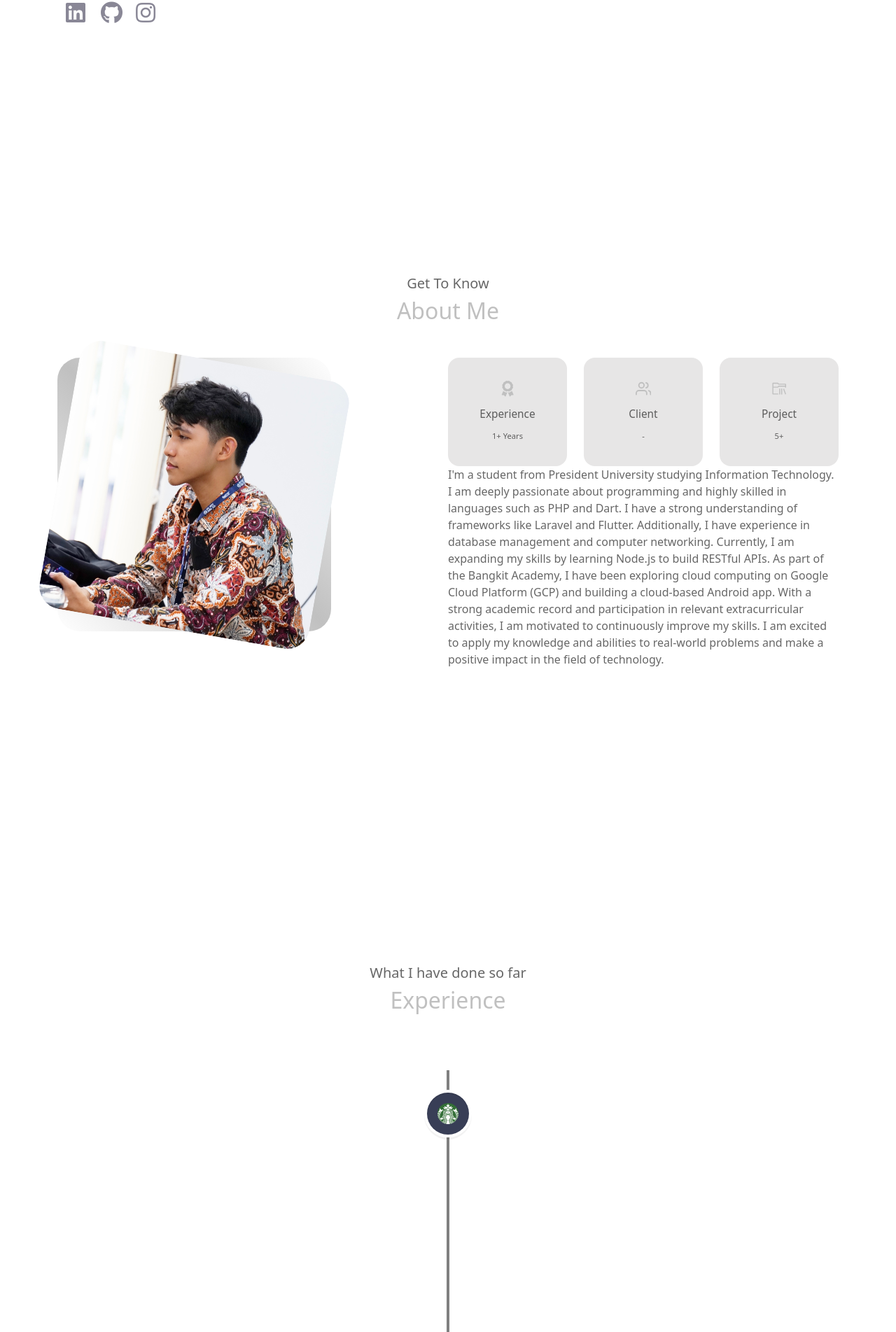
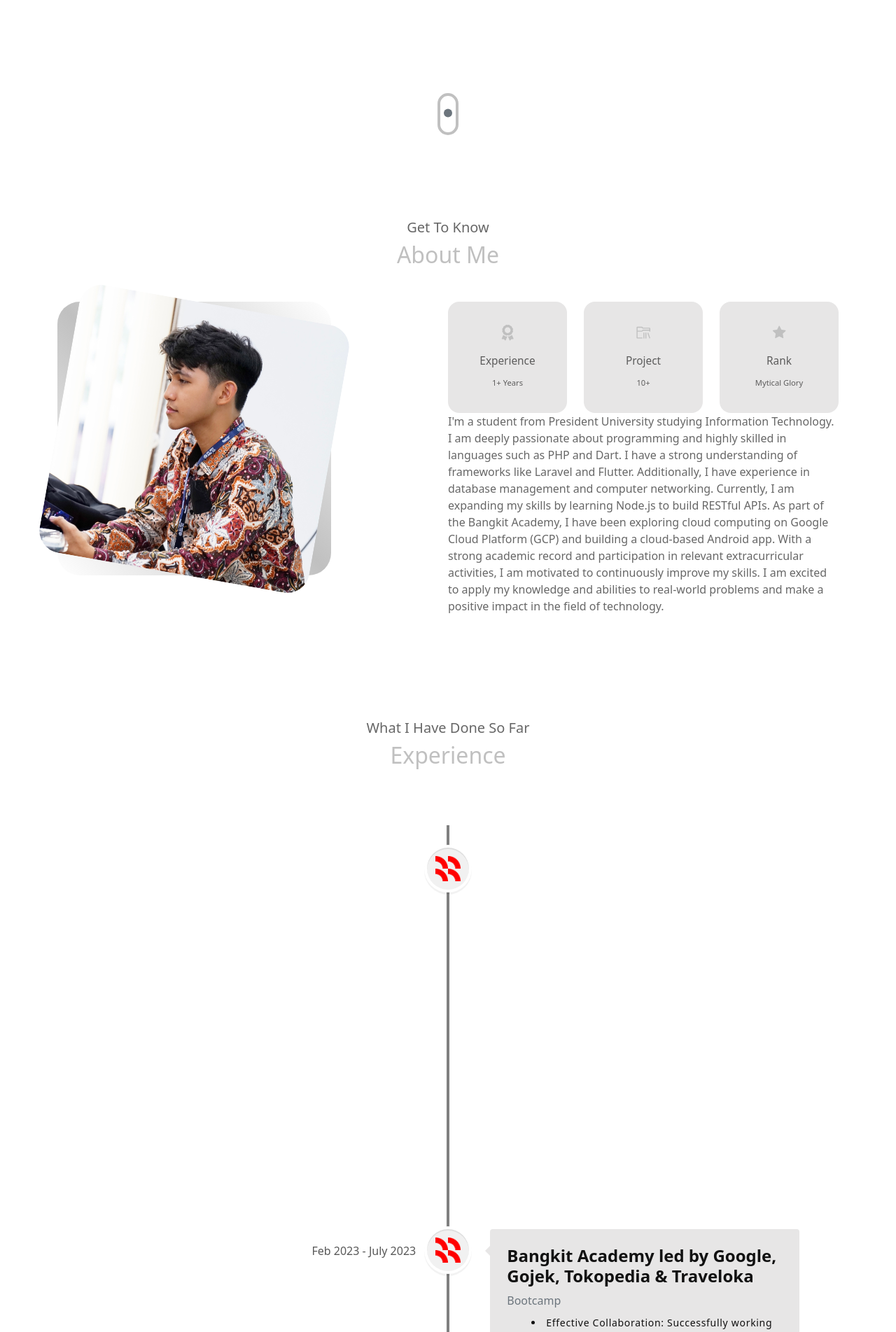
Before and after one commit to manansaipi/manansaipii, a React (Create React App) app: page / in a window 1280 px wide. Shown: the part 567-2470 px from the top of the page at 70% size. Built offline with nearby package versions, Linux system fonts and the light colour scheme.

Commit message:
update animated

```diff
--- a/src/components/about/about.css
+++ b/src/components/about/about.css
@@ -1,3 +1,6 @@
+.about {
+    margin-top: -200px;
+}
 .about__container {
     display: grid;
     grid-template-columns: 35% 50%;
@@ -67,6 +70,9 @@
 /* MEDIA QUERY(MEDIUM) */
 
 @media screen and (max-width: 1024px) {
+    .about {
+        margin-top: -170px;
+    }
     .about__container {
         grid-template-columns: 1fr;
         gap: 0;
@@ -83,6 +89,9 @@
 /* MEDIA QUERY(SMALL) */
 
 @media screen and (max-width: 600px) {
+    .about {
+        margin-top: -250px;
+    }
     .about__me{
         width: 65%;
         margin: 0 auto 3rem;
--- a/src/components/about/about.jsx
+++ b/src/components/about/about.jsx
@@ -1,53 +1,80 @@
 import React from 'react'
 import './about.css'
 import { FaAward } from 'react-icons/fa';
-import { FiUsers } from 'react-icons/fi';
+import { AiFillStar } from 'react-icons/ai';
 import { VscFolderLibrary } from 'react-icons/vsc';
 import ME from '../../assets/boben.png'
+import { motion } from 'framer-motion'
+import { SectionWrapper } from '../../hoc'
+import { fadeIn, textVariant, zoomIn } from '../../utils/motion'
+
+const cards = [
+  {
+    icon: <FaAward className='about__icon' />,
+    title: "Experience",
+    content: "1+ Years",
+  },
+  {
+    icon: <VscFolderLibrary className='about__icon' />,
+    title: "Project",
+    content: "10+",
+  },
+  {
+    icon: <AiFillStar className='about__icon' />,
+    title: "Rank",
+    content: "Mytical Glory",
+  },
+
+]
 
 const about = () => {
   return (
+    <>
+
+      <div className="about">
+        <motion.div  variants={textVariant()}>
           <section id='about'>
             <h5>Get To Know</h5>
             <h2>About Me</h2>
-
-      <div className="container about__container">
+          </section>
+        </motion.div>
+          <div className="container about__container" >
+        <motion.div variants={fadeIn("right","", 0.5, 0.75)}>
             <div className="about__me">
               <div className="about__me-image">
                 <img src={ME} alt="me" />
               </div>
             </div>
+          </motion.div>
 
           <div className="about__content">
             <div className="about__cards">
-            <article className='about__card'>
-              <FaAward className='about__icon' />
-              <h5>Experience</h5>
-              <small>1+ Years</small>
+              {cards.map((card, index) => (
+                <motion.div  variants={fadeIn("left","", index * 0.5, 0.75)}>
+                  <article className='about__card' key={index}>
+                    <div className="about__icon flex justify-center items-center mb-1">
+                      {card.icon}
+                    </div>
+                    <h5>{card.title}</h5>
+                    <small>{card.content}</small>
                   </article>
-            <article className='about__card'>
-              <FiUsers className='about__icon' />
-              <h5>Client</h5>
-              <small>-</small>
-            </article>
-            <article className='about__card'>
-              <VscFolderLibrary className='about__icon' />
-              <h5>Project</h5>
-              <small>5+</small>
-            </article>
+                </motion.div>
+              ))}
             </div>
-
+            <motion.div  variants={fadeIn("up","", 1, 0.75)}>
               <p>
                 I'm a student from President University studying Information Technology. I am deeply passionate about programming and highly skilled in languages such as PHP and Dart. I have a strong understanding of frameworks like Laravel and Flutter. Additionally, I have experience in database management and computer networking. Currently, I am expanding my skills by learning Node.js to build RESTful APIs. As part of the Bangkit Academy, I have been exploring cloud computing on Google Cloud Platform (GCP) and building a cloud-based Android app. With a strong academic record and participation in relevant extracurricular activities, I am motivated to continuously improve my skills. I am excited to apply my knowledge and abilities to real-world problems and make a positive impact in the field of technology.
               </p>
+            </motion.div>
+
+          </div>
         </div>
       </div>
 
 
-    </section>
 
-
+  </>
   )
 }
 
-export default about
+export default SectionWrapper(about, "about")
--- a/src/components/experience/experience.jsx
+++ b/src/components/experience/experience.jsx
@@ -1,6 +1,6 @@
 import React from 'react'
 import { VerticalTimeline, VerticalTimelineElement } from 'react-vertical-timeline-component'
-import { color, motion } from 'framer-motion'
+import { motion } from 'framer-motion'
 import 'react-vertical-timeline-component/style.min.css'
 import { styles } from '../../styles'
 import { experiences } from '../../constants'
@@ -10,8 +10,8 @@ import { SectionWrapper } from '../../hoc'
 
 const ExperienceCard = ({experiences}) => (
    <VerticalTimelineElement
-    contentStyle={{ background: '#111', color: '#fff' }}
-    contentArrowStyle={{ borderRight: '7px solid #232631'  }}
+      contentStyle={{ background: '#e7e6e6', color: '#111' }}
+      contentArrowStyle={{ borderRight: '7px solid #e7e6e6'  }}
       date={experiences.date}
       iconStyle={{ background: experiences.iconBg }}
       icon={
@@ -21,7 +21,7 @@ const ExperienceCard = ({experiences}) => (
       }
     >
     <div>
-      <h3 className="text-white text-[24px] font-bold">
+      <h3 className="text-grey text-[24px] font-bold">
          {experiences.title}
       </h3>
       <p className='text-secondary text-[16px] font-semibold' style={{ margin: 0 }}>{experiences.company_name}</p>
@@ -30,13 +30,12 @@ const ExperienceCard = ({experiences}) => (
       {experiences.points.map((point, index) => (
         <li
           key={`experiences-point-${index}`}
-          className='text-white-100 text-[14px] pl-1 tracking-wider'
+          className="text-grey-100 text-[14px] pl-1 tracking-wider"
         >
           {point}
         </li>
       ))}
     </ul>
-    {experiences.date}
   </VerticalTimelineElement>
 )
 
@@ -45,10 +44,11 @@ const Experience = () => {
     <>
     <motion.div variants={textVariant()}>
       <section id='Experience'>
-          <h5>What I have done so far</h5>
+          <h5>What I Have Done So Far</h5>
           <h2>Experience</h2>
       </section>
     </motion.div>
+    <div className="container">
         <div className='mt-20 flex flex-col'>
           <VerticalTimeline lineColor='gray'>
             {
@@ -58,7 +58,9 @@ const Experience = () => {
             }
           </VerticalTimeline>
         </div>
+      </div>
     </>
+
   )
 }
 
--- a/src/components/header/header.css
+++ b/src/components/header/header.css
@@ -1,7 +1,11 @@
+
 body {
     background-image: none;
     background-repeat: no-repeat;
     background-size: contain;
+}
+.custom-border-class {
+  border-color: rgb(192, 192, 192);
 }
 
 header {
@@ -115,9 +119,11 @@ header {
 
 @media screen and (max-width: 600px) {
     header {
-        height: 100vh;
+        height: 105vh;
     }
-
+	.xs\:bottom-10 {
+    bottom: 20px;
+  	}
     .header__social,
     .scroll_down {
         display: none;
--- a/src/components/header/header.jsx
+++ b/src/components/header/header.jsx
@@ -6,6 +6,7 @@ import Lottie from 'lottie-react'
 import animationData from '../../assets/81333-github.json'
 import { FontAwesomeIcon } from '@fortawesome/react-fontawesome';
 import { faLinkedin } from '@fortawesome/free-brands-svg-icons';
+import { motion } from 'framer-motion'
 
 const Header = () => {
  useEffect(() => {
@@ -53,19 +54,20 @@ const Header = () => {
   }, []);
   return (
     <header>
-      <div className="container header__container">
+    <div className="home">
+      <div className="container header__container" >
 
-        <section id="home">
-      <div class="jumbotron jumbotron-fluid">
-        <div class="container-fluid text">
-          <h2 class="display-4">about & contact</h2>
-          <h1 class="h1">Hi, I’m <span class="span elvina typed-text"></span><span class="cursor">&nbsp;</span></h1>
-          <h3 class="lead">President University Student</h3>
-              <div class="sosial-media">
+        <section id="home" >
+      <div className="jumbotron jumbotron-fluid">
+        <div className="container-fluid text">
+          <h2 className="display-4">about & contact</h2>
+          <h1 className="h1">Hi, I’m <span className="span elvina typed-text"></span><span className="cursor">&nbsp;</span></h1>
+          <h3 className="lead">President University Student</h3>
+              <div className="sosial-media">
                    <a href="https://www.linkedin.com/in/abdulmannansaipi/" target="blank"> <FontAwesomeIcon icon={faLinkedin} size="2x" /></a>
-                  <a href="https://github.com/manansaipi" target="blank"><i class="fab fa-github fa-2x"></i></a>
+                  <a href="https://github.com/manansaipi" target="blank"><i className="fab fa-github fa-2x"></i></a>
 
-                  <a href="https://www.instagram.com/manansaipi/" target="blank"><i class="fab fa-instagram fa-2x"></i>
+                  <a href="https://www.instagram.com/manansaipi/" target="blank"><i className="fab fa-instagram fa-2x"></i>
                   </a>
 
               </div>
@@ -75,6 +77,26 @@ const Header = () => {
 
 
       </div>
+      <div className="scroll">
+      <div className='absolute xs:bottom-10 w-full flex justify-center items-center'>
+        <a href="#about">
+          <div className='w-[30px] h-[60px] rounded-3xl border-4 custom-border-class flex justify-center items-start p-1'>
+            <motion.dev
+              animate={{
+                y: [0,24,0]
+               }}
+               transition={{
+                duration: 1.5,
+                repeat: Infinity,
+                repeatType: "loop"
+                }}
+                className="w-3 h-3 rounded-full bg-secondary mb-1"
+            />
+          </div>
+        </a>
+      </div>
+      </div>
+      </div>
     </header>
   )
 }
--- a/src/components/portofolio/portofolio.jsx
+++ b/src/components/portofolio/portofolio.jsx
@@ -2,56 +2,70 @@ import React from 'react';
 import './portofolio.css'
 import IMG1 from '../../assets/all-ticket.png'
 import IMG2 from '../../assets/admin-dashboard.png'
+import { motion } from 'framer-motion'
+import { SectionWrapper } from '../../hoc'
+import { textVariant } from '../../utils/motion'
+import { fadeIn } from '../../utils/motion'
+
+
+const projects = [
+  {
+    title: "Ticketing Web Application",
+    github: "https://github.com/manansaipi/FinalPDT",
+    readme: "https://github.com/manansaipi/FinalPDT#ticketing-web-application",
+    demo: "https://www.youtube.com/watch?v=X61UqD_2ywQ&ab_channel=AbdulMannanSaipi",
+    img: IMG1
+  },
+  {
+    title: "To-do list Mobile Application",
+    github: "https://github.com/manansaipi/final_wpm",
+    readme: "https://github.com/manansaipi/final_wpm#to-do-list-mobile-application",
+    demo: "https://drive.google.com/file/d/1s6V5Nzl7FXEbAWJ9MVQ39xdk62G8iuud/view",
+    img: "https://img.youtube.com/vi/hubttbMuBt0/0.jpg"
+  },
+  {
+    title: "Ticketing Web Application (Laravel)",
+    github: "https://github.com/manansaipi/finalssip",
+    readme: "https://github.com/manansaipi/finalssip#ticketing-web-application",
+    demo: "https://drive.google.com/file/d/11ZjAQnNHXwOAOayjev5PypllmgN1MXXl/view?usp=sharing",
+    img: IMG2
+  }
+]
 const portofolio = () => {
 
   return (
-    <section id='portofolio'>
+    <>
+      <motion.div  variants={textVariant()}>
+        <section className='portofolio' id='portofolio'>
           <h5>My Recent Work</h5>
           <h2>Project</h2>
+        </section>
+      </motion.div>
 
-      <div className="container portofolio__container">
-        <article className='portofolio__item'>
+      <div className="container portofolio__container" style={{ marginBottom: '100px' }}>
+         {projects.map((project, index) => (
+      <motion.div  variants={fadeIn("up", "spring", index * 0.6, 0.75)}>
+            <article className='portofolio__item' key={index}>
               <div className="portofolio__item-image">
-          <a href="https://github.com/manansaipi/FinalPDT#ticketing-web-application" target="_blank" rel="noreferrer"><img src={IMG1} alt="" /></a>
-
+                <a href={project.readme} target="_blank" rel="noreferrer">
+                  <img src={project.img} alt="" />
+                </a>
               </div>
-          <h3> <a href="https://github.com/manansaipi/FinalPDT#ticketing-web-application"  style={{ textDecoration: 'none', color: 'inherit' }} target="_blank" rel="noreferrer" >Ticketing Web Application</a></h3>
-
+              <h3>
+                <a href={project.readme} style={{ textDecoration: 'none', color: 'inherit' }} target="_blank" rel="noreferrer">
+                  {project.title}
+                </a>
+              </h3>
               <div className="portofolio__item-cta">
-            <a href="https://github.com/manansaipi/FinalPDT" className='btn' target="_blank" rel="noreferrer">Github</a>
-            <a href="https://www.youtube.com/watch?v=X61UqD_2ywQ&ab_channel=AbdulMannanSaipi" className='btn btn-primary' target="_blank" rel="noreferrer">Demo</a>
+                <a href={project.github} className='btn' target="_blank" rel="noreferrer">Github</a>
+                <a href={project.demo} className='btn btn-primary' target="_blank" rel="noreferrer">Demo</a>
               </div>
             </article>
-        <article className='portofolio__item'>
-          <div className="portofolio__item-image">
-          <a href="https://github.com/manansaipi/final_wpm#to-do-list-mobile-application" target="_blank" rel="noreferrer"> <img src="https://img.youtube.com/vi/hubttbMuBt0/0.jpg" alt="" /></a>
-
+      </motion.div>
+          ))}
       </div>
-           <h3>
-          <a href="https://github.com/manansaipi/final_wpm#to-do-list-mobile-application"  style={{ textDecoration: 'none', color: 'inherit' }} target="_blank" rel="noreferrer" >To-do list Mobile Application</a></h3>
-          <div className="portofolio__item-cta">
-            <a href="https://github.com/manansaipi/final_wpm" className='btn' target="_blank" rel="noreferrer">Github</a>
-            <a href="https://drive.google.com/file/d/1s6V5Nzl7FXEbAWJ9MVQ39xdk62G8iuud/view" className='btn btn-primary' target="_blank" rel="noreferrer">Demo</a>
-          </div>
-        </article>
-        <article className='portofolio__item'>
-          <div className="portofolio__item-image">
-          <a href="https://github.com/manansaipi/finalssip#ticketing-web-application" target="_blank" rel="noreferrer" > <img src={IMG2} alt="" /></a>
-
-          </div>
-             <h3>
-          <a href="https://github.com/manansaipi/finalssip#ticketing-web-application"  style={{ textDecoration: 'none', color: 'inherit' }} target="_blank" rel="noreferrer" >Ticketing Web Application (Laravel)</a></h3>
-
-          <div className="portofolio__item-cta">
-            <a href="https://github.com/manansaipi/finalssip" className='btn' target="_blank" rel="noreferrer">Github</a>
-            <a href="https://drive.google.com/file/d/11ZjAQnNHXwOAOayjev5PypllmgN1MXXl/view?usp=sharing" className='btn btn-primary' target="_blank" rel="noreferrer">Demo</a>
-          </div>
-
-        </article>
-      </div>
-
-    </section>
+  </>
   )
 }
 
-export default portofolio
+export default SectionWrapper(portofolio, "portofolio")
--- a/src/constants/index.js
+++ b/src/constants/index.js
@@ -116,55 +116,32 @@ const technologies = [
 
 const experiences = [
   {
-    title: "React.js Developer",
-    company_name: "Starbucks",
+    title: "Backend & Cloud Engineer",
+    company_name: "Capstone Project",
     icon: starbucks,
-    iconBg: "#383E56",
-    date: "March 2020 - April 2021",
+    iconBg: "#f1f1f1",
+    date: "May 2023 - June 2023",
     points: [
-      "Developing and maintaining web applications using React.js and other related technologies.",
-      "Collaborating with cross-functional teams including designers, product managers, and other developers to create high-quality products.",
-      "Implementing responsive design and ensuring cross-browser compatibility.",
-      "Participating in code reviews and providing constructive feedback to other developers.",
+      "Set up the cloud infrastructure, including Cloud MySQL, Cloud Storage, and configured App Engine Environment.",
+      "Integrated Firebase Realtime Database and Implemented Firebase Authentication for secure user authentication and authorization.",
+      "Developed RESTful APIs to enable seamless communication between the mobile app and the cloud services.",
+      "Utilized CI/CD pipelines to automate the deployment process of a Node.js application on Google Cloud Platform's App Engine.",
+      "Deploying a machine learning model into Cloud Run by containerizing the application using Docker."
     ],
   },
   {
-    title: "React Native Developer",
-    company_name: "Tesla",
+    title: "Bangkit Academy led by Google, Gojek, Tokopedia & Traveloka",
+    company_name: "Bootcamp",
     icon: tesla,
-    iconBg: "#E6DEDD",
-    date: "Jan 2021 - Feb 2022",
+    iconBg: "#f1f1f1",
+    date: "Feb 2023 - July 2023",
     points: [
-      "Developing and maintaining web applications using React.js and other related technologies.",
-      "Collaborating with cross-functional teams including designers, product managers, and other developers to create high-quality products.",
-      "Implementing responsive design and ensuring cross-browser compatibility.",
-      "Participating in code reviews and providing constructive feedback to other developers.",
-    ],
-  },
-  {
-    title: "Web Developer",
-    company_name: "Shopify",
-    icon: shopify,
-    iconBg: "#383E56",
-    date: "Jan 2022 - Jan 2023",
-    points: [
-      "Developing and maintaining web applications using React.js and other related technologies.",
-      "Collaborating with cross-functional teams including designers, product managers, and other developers to create high-quality products.",
-      "Implementing responsive design and ensuring cross-browser compatibility.",
-      "Participating in code reviews and providing constructive feedback to other developers.",
-    ],
-  },
-  {
-    title: "Full stack Developer",
-    company_name: "Meta",
-    icon: meta,
-    iconBg: "#E6DEDD",
-    date: "Jan 2023 - Present",
-    points: [
-      "Developing and maintaining web applications using React.js and other related technologies.",
-      "Collaborating with cross-functional teams including designers, product managers, and other developers to create high-quality products.",
-      "Implementing responsive design and ensuring cross-browser compatibility.",
-      "Participating in code reviews and providing constructive feedback to other developers.",
+      "Effective Collaboration: Successfully working in diverse teams, communicating, cooperating, and solving problems together to complete various projects.",
+      "Cloud Computing Expertise: Developed in-depth knowledge of Google Cloud Platform (GCP) and demonstrated proficiency in deploying and managing cloud-based applications with scalability, reliability, and security.",
+      "English Language Proficiency: Developed strong English language skills through constant practice and immersion in an Englishspeaking environment.",
+      "Industry-Relevant Projects: Engaged in projects aligned with industry standards, collaborating with industry partners and mentors.Gained practical experience and tackled real-world challenges.",
+      "Leadership Abilities: Demonstrated leadership by organizing study groups, mentoring peers, and leading project teams. Showcased strong decision-making, problem-solving, and motivational skills.",
+      "Continuous Learning: Actively seeking new knowledge, and staying updated with the latest trends in cloud computing and related fields for personal and professional growth."
     ],
   },
 ];
--- a/src/hoc/SectionWrapper.jsx
+++ b/src/hoc/SectionWrapper.jsx
@@ -10,7 +10,7 @@ function HOC() {
       variants={staggerContainer()}
       initial="hidden"
       whileInView="show"
-      viewport={{ once:true, amount:0.25 }}
+      viewport={{ once:true, amount:0.17 }}
       className={`${styles.padding} max-w-7xl mx-auto relative z-0`}
     >
       <span className='hash-span' id={idName}>
--- a/src/index.css
+++ b/src/index.css
@@ -6,7 +6,6 @@
     border: 0;
     outline: 0;
     box-sizing: border-box;
-    list-style: none;
     text-decoration: none;
 }
 
@@ -14,7 +13,7 @@
     --color-bg: #ffffff;
     --color-bg-variant: #e7e6e6;
     --color-primary: rgb(192, 192, 192);
-    --color-primary-variant: #C5BDFF;
+    --color-primary-variant: #b9b9b9;
     --color-white: #dadada;
     --color-light: rgba(0, 0, 0, 0.6);
 
@@ -39,7 +38,7 @@
 
 ::selection {
   color: var(--lightpurple);
-  background: CornflowerBlue;
+  background: rgb(80, 80, 80);
   background-color: var(--black);
 }
 
@@ -62,6 +61,8 @@ body {
 .container {
     width: var(--container-width-lg);
     margin: 0 auto;
+    margin-bottom: -210px;
+    margin-bottom: -210px;
 }
 
 h1,
@@ -77,7 +78,7 @@ h1 {
 }
 
 section {
-    margin-top: 10rem;
+    margin-top: 6rem;
 }
 
 section>h2,
@@ -137,7 +138,8 @@ img {
 
 @media screen and (max-width: 1024px) {
     .cointainer {
-        width: var(--container-width-md);
+      width: var(--container-width-md);
+      margin-bottom: 1000px;
     }
 
     section {
@@ -149,7 +151,7 @@ img {
 
 @media screen and (max-width: 600px) {
     .cointainer {
-        width: var(--container-width-sm);
+      width: var(--container-width-sm);
     }
 
     section>h2 {
@@ -159,7 +161,7 @@ img {
 
 @import url("https://fonts.googleapis.com/css2?family=Poppins:wght@100;200;300;400;500;600;700;800;900&display=swap");
 
-/* @tailwind base; */
+@tailwind base;
 @tailwind components;
 @tailwind utilities;
 
```
Also changed, not shown: src/assets/company/starbucks.png, src/assets/company/tesla.png. Lines whose indentation alone changed are shown as unchanged.
